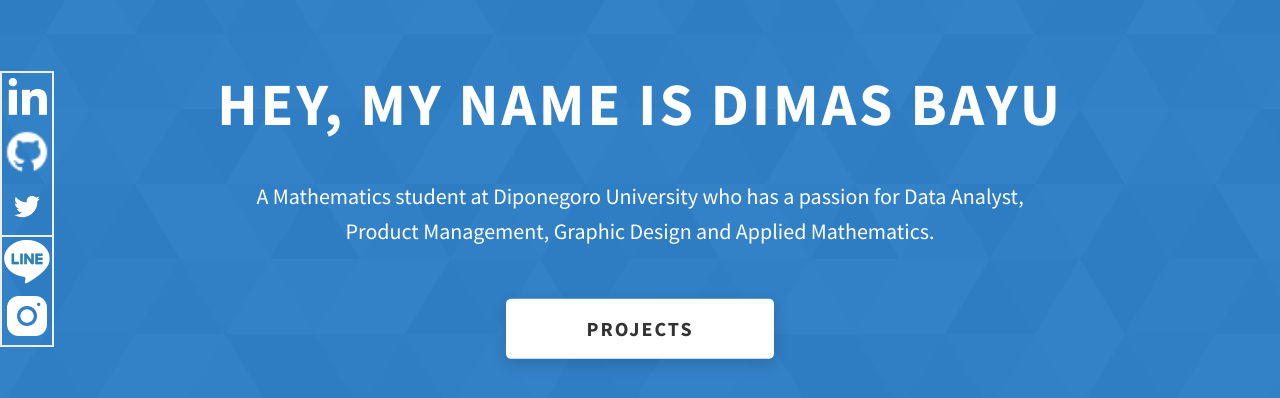
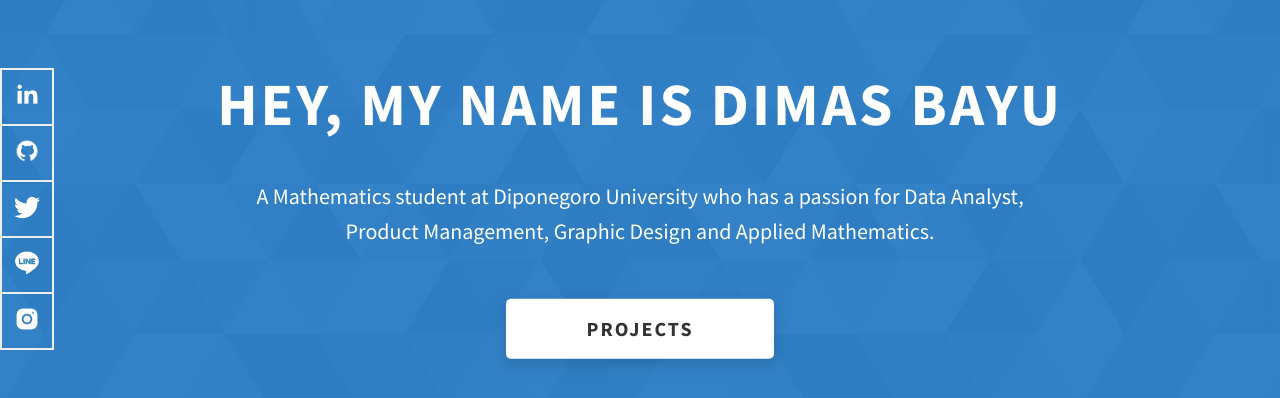
Before and after one commit to dmsbay/dmsbay.github.io, a website: page index.html in a window 1280 px wide. Shown: the part 191-589 px from the top of the page. Drawn offline with Linux system fonts and the light colour scheme.

Commit message:
Update index.html

```diff
--- a/index.html
+++ b/index.html
@@ -96,7 +96,7 @@
       </div>
       <div class="home-hero__socials">
         <div class="home-hero__social">
-          <a href="#" class="https://www.linkedin.com/in/dimas-bayu-ilham-agung-34a34b1a1/">
+          <a href="https://www.linkedin.com/in/dimas-bayu-ilham-agung-34a34b1a1/" class="home-hero__social-icon-link">
             <img
               src="./assets/png/linkedin-ico.png"
               alt="icon"
@@ -105,7 +105,7 @@
           </a>
         </div>
         <div class="home-hero__social">
-          <a href="#" class="https://dmsbay.github.io/">
+          <a href="https://dmsbay.github.io/" class="home-hero__social-icon-link">
             <img
               src="./assets/png/github-ico.png"
               alt="icon"
@@ -123,7 +123,7 @@
           </a>
         </div>
         <div class="home-hero__social">
-          <a href="#" class="https://line.me/ti/p/IKgTiyRVbA">
+          <a href="https://line.me/ti/p/IKgTiyRVbA" class="home-hero__social-icon-link">
             <img
               src="./assets/png/line-ico.png"
               alt="icon"
@@ -134,7 +134,7 @@
         <div class="home-hero__social">
           <a
             href="#"
-            class="https://www.instagram.com/dmsbay/ home-hero__social-icon-link--bd-none"
+            class="home-hero__social-icon-link home-hero__social-icon-link--bd-none"
           >
             <img
               src="./assets/png/insta-ico.png"
```
